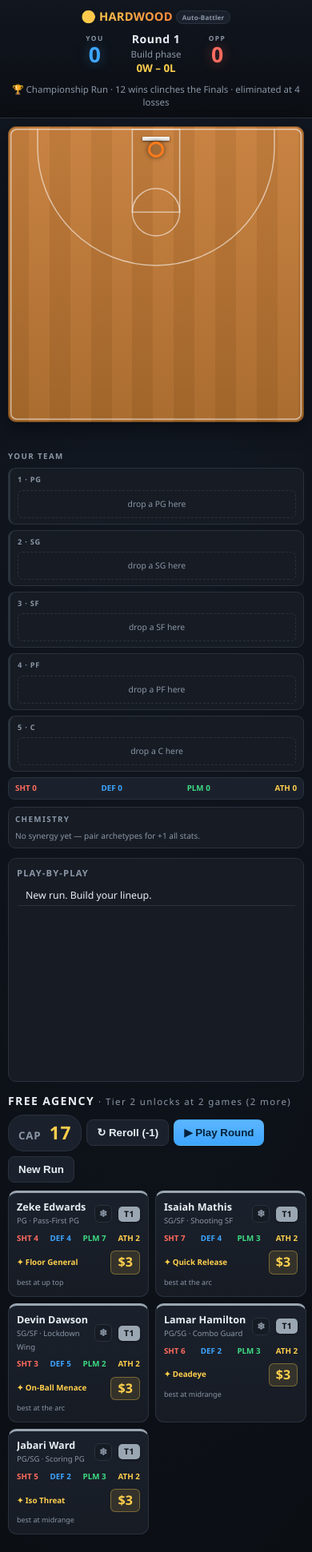
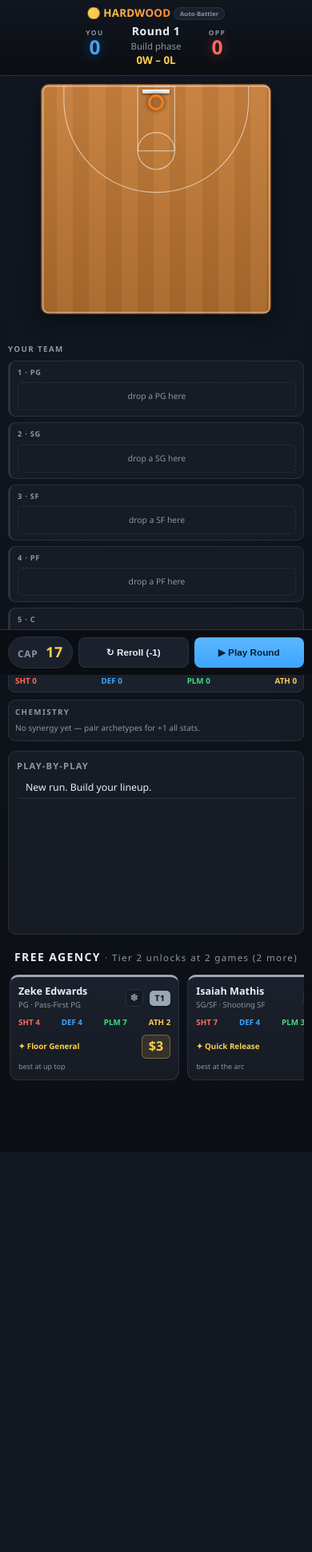
Before and after one commit to JustKelp/Auto-GM, a Flask app: page / in a window 390 px wide. Shown: the whole page at 80% size. After the commit the page ends 1441 px from the top, so only its background shows below. Run offline with Flask 3, Linux system fonts and the light colour scheme.

Commit message:
Rebuild mobile UI: Super Auto Pets-style vertical bands
Portrait layout now mirrors the desktop content stacked into zones: sticky
compact scoreboard, a deliberately smaller court, the team band, opponent/feed,
a swipeable shop card row (scroll-snap), and a pinned bottom action bar so
Cap/Reroll/Play are always reachable. Add edge auto-scroll to the pointer-drag
so a shop card can be dragged up to a team slot across the vertical stack.

Co-Authored-By: Claude Opus 4.8 <noreply@anthropic.com>

```diff
--- a/static/style.css
+++ b/static/style.css
@@ -341,30 +341,53 @@ button:disabled{opacity:.4; cursor:not-allowed; filter:none}
 .agg td.ov.lead{color:var(--opp); text-shadow:0 0 12px rgba(255,107,94,.5)}
 
 /* ---------- mobile / small screens ------------------------------------ */
+/* ---------- mobile / portrait — Super Auto Pets-style vertical bands ----
+   Same desktop content, stacked into horizontal "zones": a sticky scoreboard,
+   a smaller court, the team band, opponent/feed, a swipeable shop row, and a
+   pinned action bar so Play / Cap are always reachable without scrolling. */
 @media(max-width:640px){
-  header{grid-template-columns:1fr; gap:8px; padding:10px 12px; text-align:center}
-  h1{font-size:1.05em}
-  .goal{justify-self:center; text-align:center}
-  .scoreboard{gap:16px}
-  .scoreboard .team{min-width:58px}
-  .scoreboard .team #you-score,.scoreboard .team #opp-score{font-size:1.9em}
+  body{padding-bottom:66px}                 /* leave room for the fixed action bar */
+
+  /* zone 1 — sticky compact scoreboard */
+  header{position:sticky; top:0; z-index:15; grid-template-columns:1fr;
+    gap:3px; padding:7px 12px 8px; text-align:center;
+    background:linear-gradient(180deg,#11161f,#0b0e13)}
+  h1{font-size:.96em}
+  .goal{display:none}                       /* the record + clock carry the state */
+  .scoreboard{gap:18px}
+  .scoreboard .team{min-width:54px}
+  .scoreboard .team #you-score,.scoreboard .team #opp-score{font-size:1.75em}
   .scoreboard .mid{min-width:0}
-  .clock{font-size:1.3em}
+  .clock{font-size:1.2em; margin-top:1px}
+  .poss-left{margin-top:1px}
+
+  /* zone 2-4 — court (smaller) → your team → opponent/feed, stacked */
   main{padding:10px; gap:12px}
-  .court-wrap{order:-1}            /* court on top on phones */
-  .court{max-width:100%}
-  .feed-wrap{height:280px}
-  .shop-wrap{padding:4px 10px 22px}
-  .shop{grid-template-columns:repeat(2,1fr); gap:8px}
-  .shop-head{gap:6px}
-  .controls{flex-wrap:wrap; gap:6px}
-  button{padding:8px 12px}
-  .cap-pill{padding:6px 12px}
+  .court-wrap{order:-1}
+  .court{width:74vw; max-width:310px}       /* deliberately small so it doesn't dominate */
+  .token{width:40px}
+  .token .nm{font-size:10.5px}
+  .leftcol,.rightcol{width:100%}
+  .feed-wrap{height:230px}
+
+  /* zone 5 — free agency as a swipeable card row (cards keep full size) */
+  .shop-wrap{padding:8px 10px 14px}
+  .shop-head{flex-direction:column; align-items:stretch; gap:8px}
+  .shop-title{text-align:center}
+  .shop{display:flex; overflow-x:auto; gap:10px; padding:2px 2px 10px;
+    scroll-snap-type:x mandatory; -webkit-overflow-scrolling:touch}
+  .shop .card{flex:0 0 58%; scroll-snap-align:center}
+  .shop .card.sold{flex:0 0 58%; min-height:150px}
+
+  /* zone 6 — pinned bottom action bar: CAP · Reroll · Play, always reachable */
+  .controls{position:fixed; left:0; right:0; bottom:0; z-index:16; margin:0;
+    display:flex; align-items:center; gap:7px; flex-wrap:nowrap;
+    padding:8px 10px; background:rgba(11,14,19,.97); border-top:1px solid var(--line)}
+  .controls .cap-pill{flex:0 0 auto; padding:6px 11px; font-size:.85em}
+  .controls .cap-pill b{font-size:1.5em}
+  .controls button{flex:1 1 0; padding:11px 4px; font-size:.84em; white-space:nowrap}
+  #newgame{display:none}                    /* New Run is on the end-of-run overlay */
+
   .pg-tables .agg td.yv,.pg-tables .agg td.ov{font-size:1.2em}
   .modal{padding:20px}
-  .token{width:44px}
-  .token .nm{font-size:11px}
 }
-@media(max-width:380px){
-  .shop{grid-template-columns:1fr}
-}
```
Also changed, not shown: static/app.js (+29 -7 lines).
